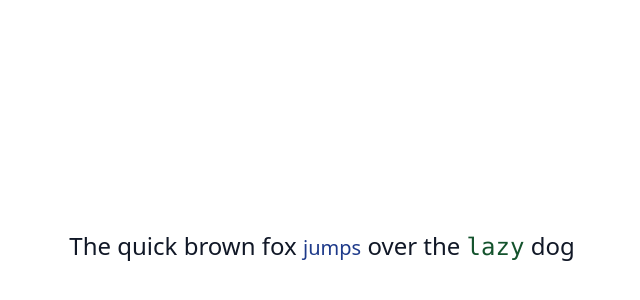
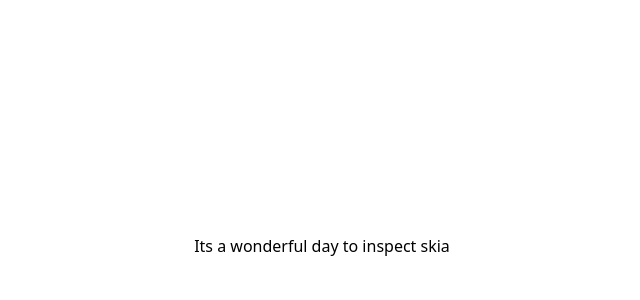
Before and after one commit to ram4git/skia-test-ui, a Next.js app: page / in a window 1280 px wide. Shown: the part 154-454 px from the top of the page, without its empty margins (318-958 px from the left). Built offline with nearby package versions, Linux system fonts and the light colour scheme.

Commit message:
simple text landing page

```diff
--- a/pages/index.js
+++ b/pages/index.js
@@ -17,8 +17,9 @@ export default function Home() {
                 {/* <div className=' grid grid-flow-col-dense justify-center'>
                     <div className=" h-36 w-36 rounded-full border-8 border-green-900"></div>
                 </div> */}
-                <h1 className="text-center text-2xl text-gray-900 py-6">The quick brown fox <span className='bold text-xl text-blue-900'>jumps</span> over the <span className=' font-thin font-mono text-green-900'>lazy</span> dog</h1>
-            </div>
+                {/* <h1 className="text-center text-2xl text-gray-900 py-6">The quick brown fox <span className='bold text-xl text-blue-900'>jumps</span> over the <span className=' font-thin font-mono text-green-900'>lazy</span> dog</h1> */}
+                <h1 className="text-center">Its a wonderful day to inspect skia</h1>
+              </div>
         </main>
     </div>
   )
```
